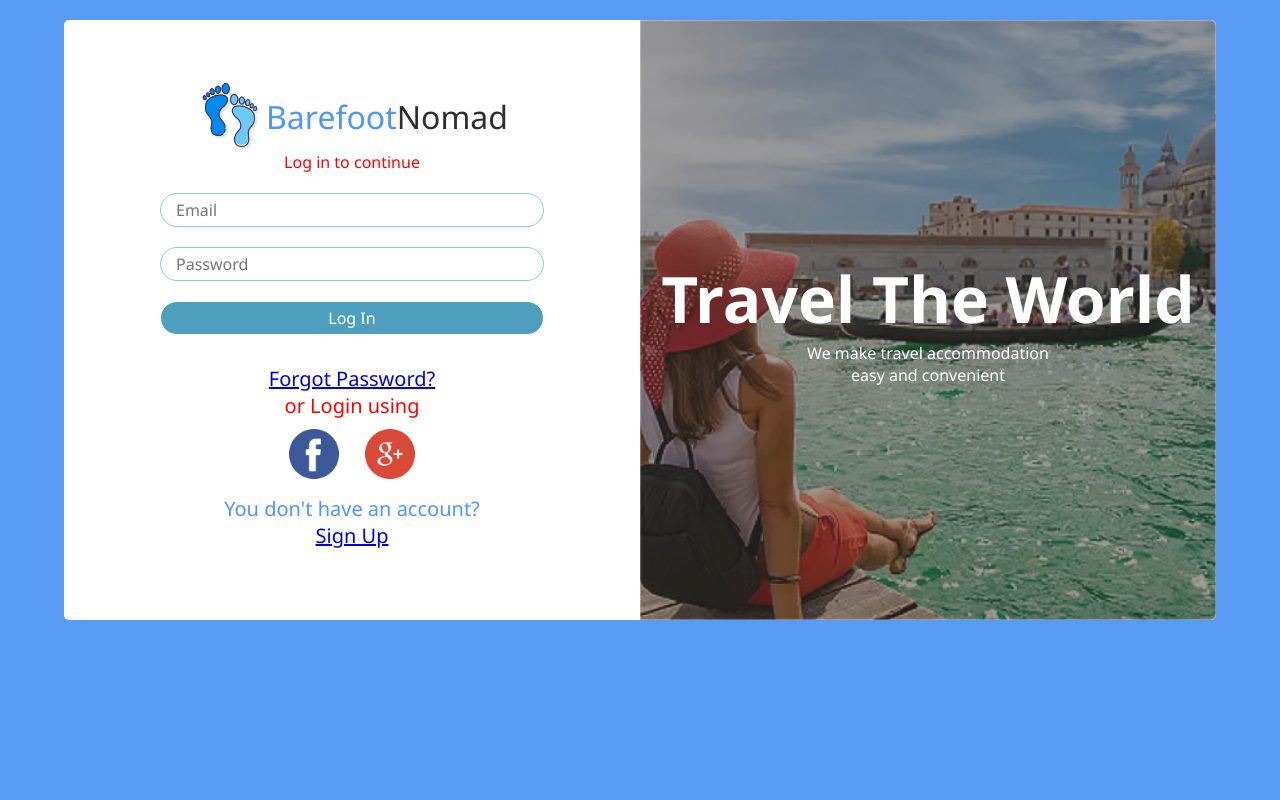
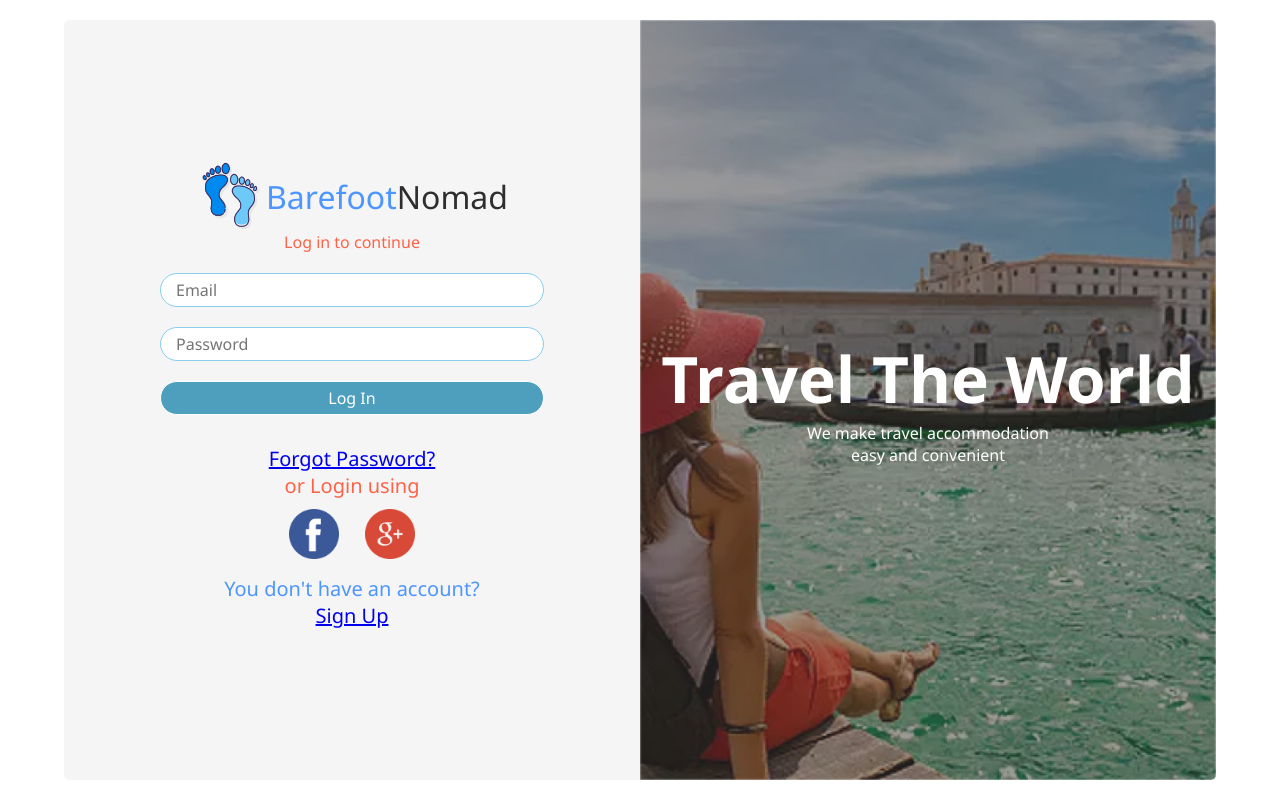
Before and after one commit to Elijahsoft/Nomad, a plain HTML site: page index.html in a window 1280 px wide. Drawn offline with Linux system fonts and the light colour scheme.

Commit message:
modifying color

```diff
--- a/css/style.css
+++ b/css/style.css
@@ -9,17 +9,16 @@
     overflow: hidden;
     display: flex;
     justify-content: center;
-    background: #579bf5;
     padding: 20px 0;
     min-height: 100vh;
 }
 
 .portal .main_port {
     border-radius: 5px;
-    background: white;
+    background: #f5f5f5;
     display: flex;
     justify-content: space-between;
-    height: 600px;
+    /* height: 600px; */
     width: 90%;
 
 
@@ -36,7 +35,7 @@
 }
 
 .portal .main_port form p:nth-child(2) {
-    color: red;
+    color: tomato;
 }
 
 .portal .main_port form p:nth-child(1) {
@@ -102,7 +101,7 @@
 
 .portal .port-img {
     width: 50%;
-    height: 600px;
+    height: 100%;
     background: url(../img/Travel002\ 1.png) center center;
     background-size: cover;
     background-color: #000000c4;
```
